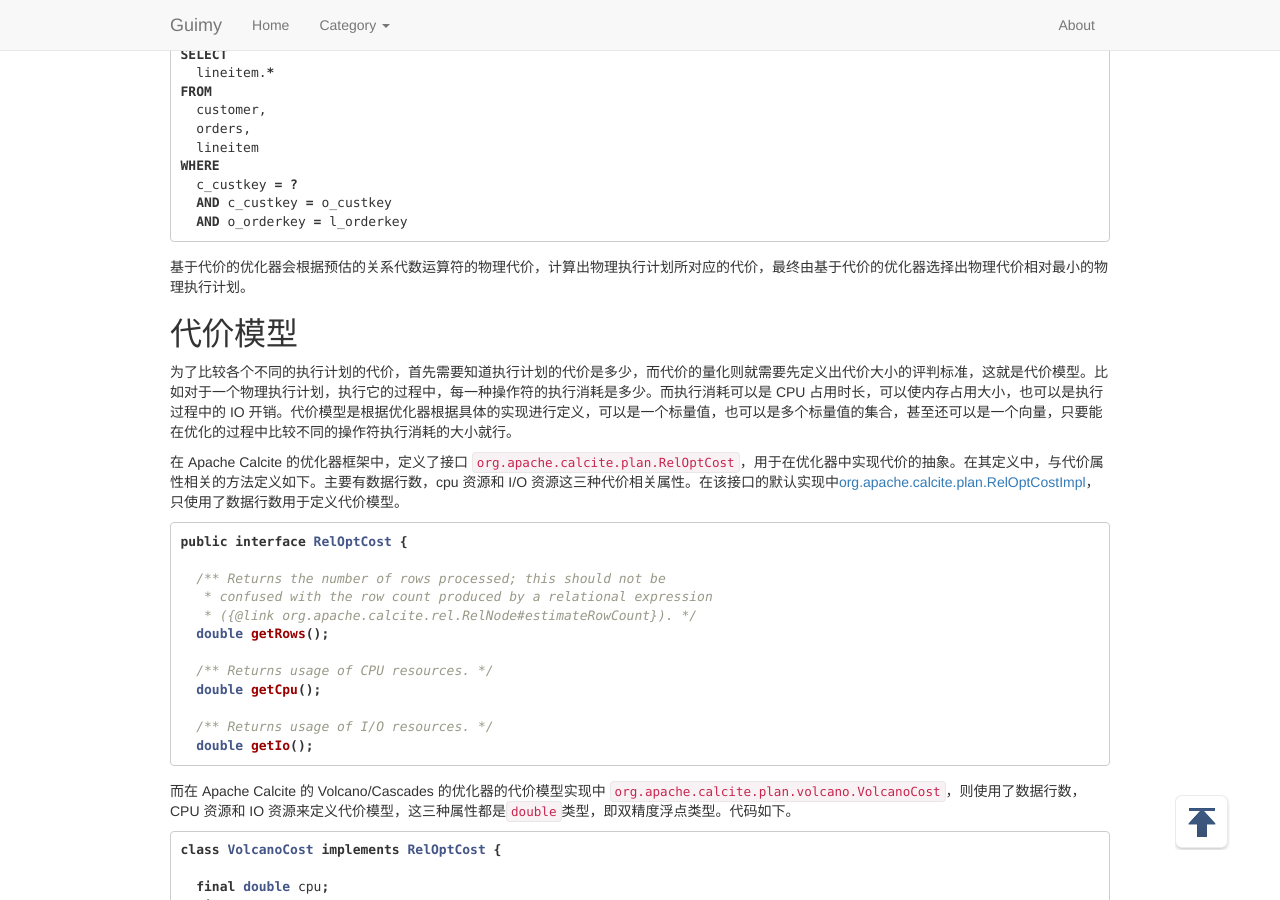
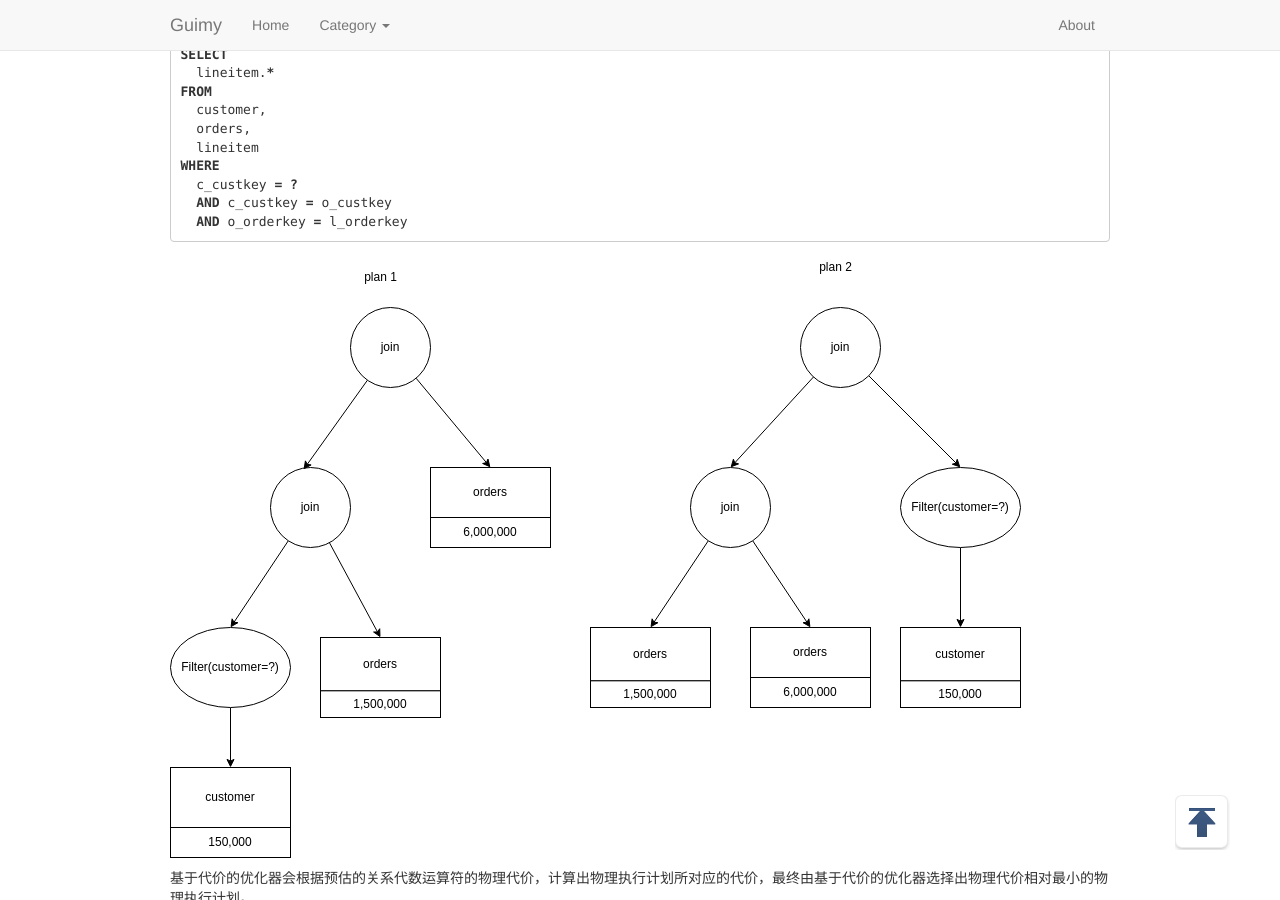
Before and after one commit to guimingyue/guimingyue.github.io, a Jekyll site: the page built from _posts/2021-11-21-what-does-cost-mean-in-db-optimizer.md, in a window 1280 px wide and 900 px high, scrolled down 563 px. Built offline with Jekyll 4.4.1, drawn with Linux system fonts in a browser that asks for light colours.

Commit message:
Update 2021-11-21-what-does-cost-mean-in-db-optimizer.md

````diff
--- a/_posts/2021-11-21-what-does-cost-mean-in-db-optimizer.md
+++ b/_posts/2021-11-21-what-does-cost-mean-in-db-optimizer.md
@@ -26,8 +26,7 @@ WHERE
   AND c_custkey = o_custkey
   AND o_orderkey = l_orderkey
 ```
-
-
+![TPC-H join order](/images/tpch-join-order.svg)
 
 基于代价的优化器会根据预估的关系代数运算符的物理代价，计算出物理执行计划所对应的代价，最终由基于代价的优化器选择出物理代价相对最小的物理执行计划。
 
````
